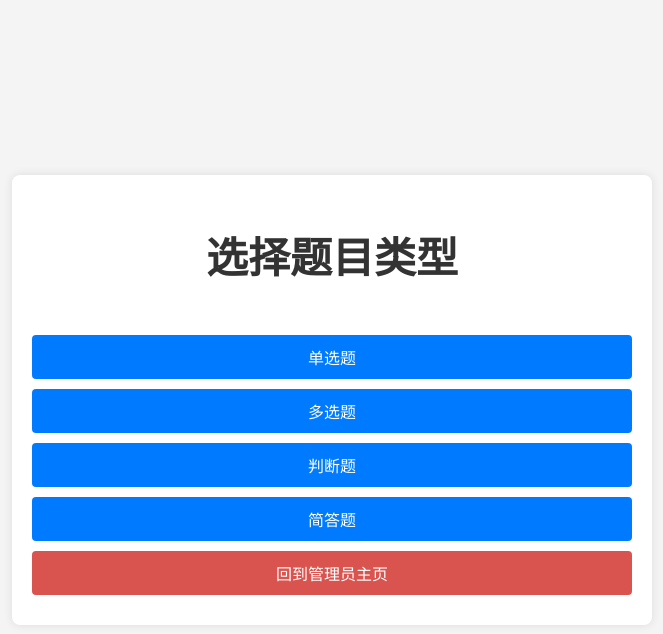
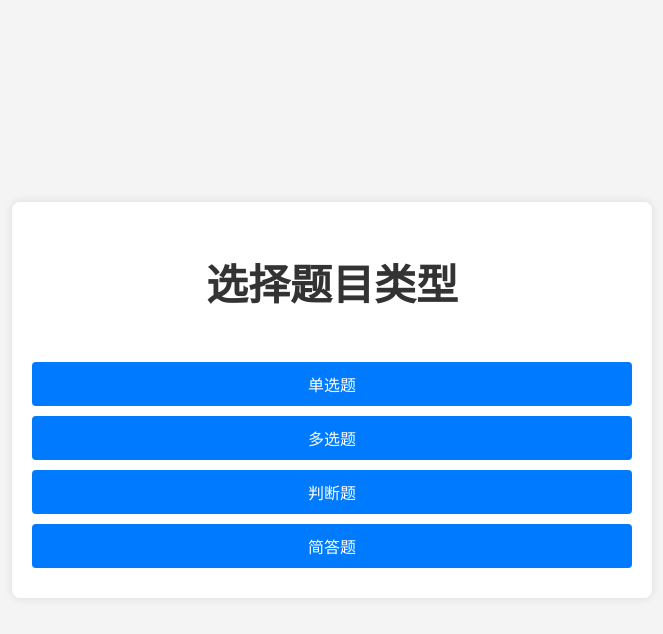
Before and after one commit to cysuna/SE-big, a Django app: page /login/teacher/create_question/ in a window 1280 px wide. Shown: the top 634 px of the page, without its empty margins (308-971 px from the left). Run offline with Django 5.2, Linux system fonts and the light colour scheme; the visitor is signed in with stand-in values (Sample User, id 1).

```diff
--- a/exam_app/views_admin.py
+++ b/exam_app/views_admin.py
@@ -248,4 +248,4 @@ def delete_exam(request, exam_id):
 def choose_question_type(request):
     if not request.user.is_staff:
         return redirect('home')
-    return render(request, 'choose_question_type.html')
+    return render(request, 'choose_question_type_admin.html')
--- a/exam_app/views_teacher.py
+++ b/exam_app/views_teacher.py
@@ -33,7 +33,7 @@ def create_question(request):
             return redirect('create_true_false_question')
         elif question_type == 'short_answer':
             return redirect('create_short_answer_question')
-    return render(request, 'choose_question_type.html')
+    return render(request, 'choose_question_type_teacher.html')
 
 @login_required
 def create_single_choice_question(request):
--- a/templates/choose_question_type.html
+++ b/templates/choose_question_type_admin.html
@@ -63,11 +63,10 @@
 <body>
     <div class="container">
         <h1>选择题目类型</h1>
-        <a href="{% url 'create_single_choice_question' %}" class="button">单选题</a>
-        <a href="{% url 'create_multiple_choice_question' %}" class="button">多选题</a>
-        <a href="{% url 'create_true_false_question' %}" class="button">判断题</a>
-        <a href="{% url 'create_short_answer_question' %}" class="button">简答题</a>
-        <a href="{% url 'admin_home' %}"><button class="button back-button">回到管理员主页</button></a>
+        <a href="{% url 'add_single_choice_question' %}" class="button">单选题</a>
+        <a href="{% url 'add_multiple_choice_question' %}" class="button">多选题</a>
+        <a href="{% url 'add_true_false_question' %}" class="button">判断题</a>
+        <a href="{% url 'add_short_answer_question' %}" class="button">简答题</a>
 
     </div>
 </body>
--- /dev/null
+++ b/templates/choose_question_type_teacher.html
@@ -0,0 +1,73 @@
+<!DOCTYPE html>
+<html lang="zh-CN">
+<head>
+    <meta charset="UTF-8">
+    <meta name="viewport" content="width=device-width, initial-scale=1.0">
+    <title>选择题目类型</title>
+    <style>
+        body {
+            font-family: Arial, sans-serif;
+            margin: 0;
+            padding: 0;
+            display: flex;
+            justify-content: center;
+            align-items: center;
+            height: 100vh;
+            background-color: #f4f4f4;
+            font-size: 21px;
+        }
+        .container {
+            background: white;
+            padding: 20px;
+            border-radius: 8px;
+            box-shadow: 0 0 10px rgba(0, 0, 0, 0.1);
+            width: 80%;
+            max-width: 600px;
+            text-align: center;
+        }
+        a {
+            text-decoration: none;
+
+        }
+        h1 {
+            color: #333;
+            text-align: center;
+            margin-bottom: 50px;
+        }
+        .button {
+            display: block;
+            width: calc(100% - 40px);
+            padding: 10px 20px;
+            margin: 10px auto;
+            font-size: 16px;
+            color: white;
+            background-color: #007BFF;
+            border: none;
+            border-radius: 4px;
+            cursor: pointer;
+            text-decoration: none;
+            text-align: center;
+        }
+        .button:hover {
+            background-color: #0056b3;
+        }
+        .back-button {
+            width: 100%;
+            background-color: #d9534f;
+        }
+        .back-button:hover {
+            background-color: #c9302c;
+        }
+    </style>
+</head>
+<body>
+    <div class="container">
+        <h1>选择题目类型</h1>
+        <a href="{% url 'create_single_choice_question' %}" class="button">单选题</a>
+        <a href="{% url 'create_multiple_choice_question' %}" class="button">多选题</a>
+        <a href="{% url 'create_true_false_question' %}" class="button">判断题</a>
+        <a href="{% url 'create_short_answer_question' %}" class="button">简答题</a>
+
+    </div>
+</body>
+</html>
--- a/templates/edit_teacher.html
+++ b/templates/edit_teacher.html
@@ -102,6 +102,7 @@
             </div>
             <button type="submit">保存</button>
         </form>
+        <a href="{% url 'admin_home' %}"><button class="back-button"">回到管理员主页</button></a>
     </div>
 </body>
 </html>
```
